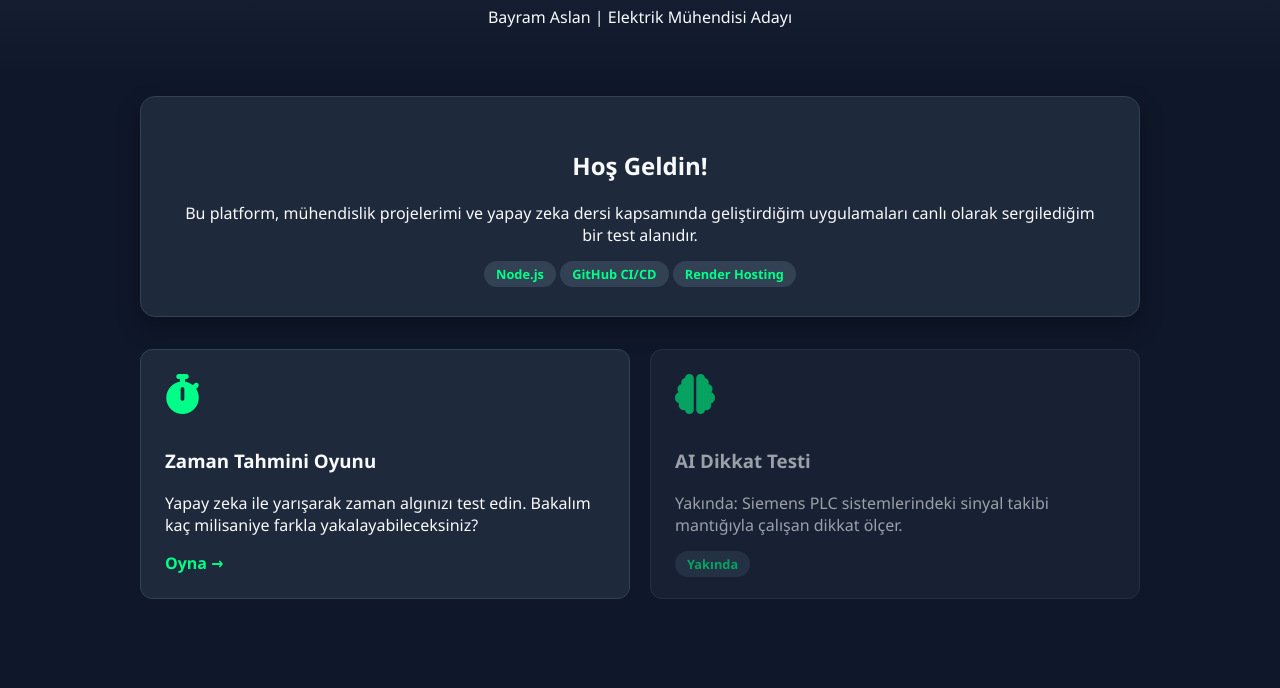
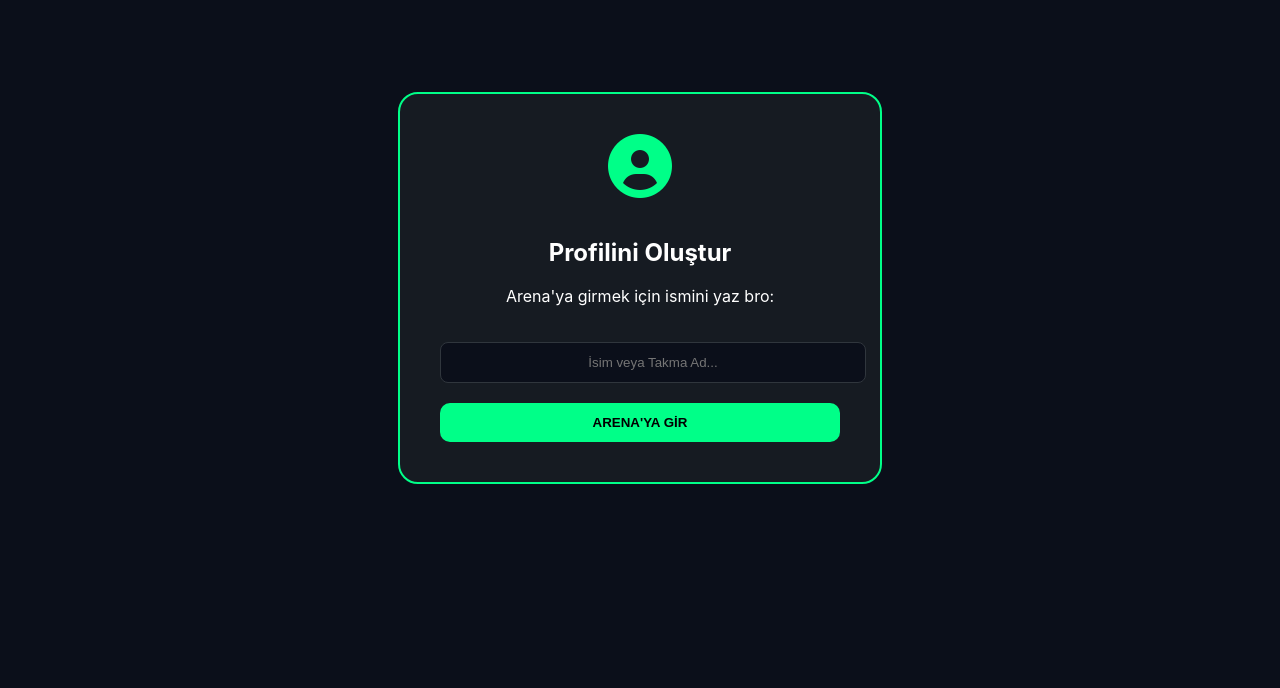
Before and after one commit to Bayram-Aslan/ai-playground, a website: page public/index.html in a window 1280 px wide. Shown: the part 112-800 px from the top of the page. Drawn offline with Linux system fonts and the light colour scheme.

Commit message:
Kullanıcı profil sistemi eklendi

```diff
--- a/public/index.html
+++ b/public/index.html
@@ -3,120 +3,97 @@
 <head>
     <meta charset="UTF-8">
     <meta name="viewport" content="width=device-width, initial-scale=1.0">
-    <title>Bayram Aslan | AI-Playground</title>
+    <title>AI Arena | Giriş</title>
     <link rel="stylesheet" href="https://cdnjs.cloudflare.com/ajax/libs/font-awesome/6.0.0/css/all.min.css">
     <style>
-        :root {
-            --primary-color: #00ff88;
-            --bg-dark: #0f172a;
-            --card-bg: #1e293b;
-            --text-main: #f8fafc;
+        :root { --primary: #00ff88; --bg: #0b0f1a; --card-bg: #161b22; }
+        body { background-color: var(--bg); color: white; font-family: 'Inter', sans-serif; margin: 0; display: flex; flex-direction: column; align-items: center; min-height: 100vh; justify-content: center; }
+
+        /* Profil Oluşturma Ekranı (Modal) */
+        #profile-overlay {
+            position: fixed; top: 0; left: 0; width: 100%; height: 100%;
+            background: var(--bg); display: flex; flex-direction: column;
+            align-items: center; justify-content: center; z-index: 1000;
         }
 
-        body {
-            background-color: var(--bg-dark);
-            color: var(--text-main);
-            font-family: 'Segoe UI', Tahoma, Geneva, Verdana, sans-serif;
-            margin: 0;
-            display: flex;
-            flex-direction: column;
-            align-items: center;
-            min-height: 100vh;
+        .profile-box {
+            background: var(--card-bg); padding: 40px; border-radius: 20px;
+            border: 2px solid var(--primary); text-align: center; width: 90%; max-width: 400px;
         }
 
-        header {
-            width: 100%;
-            padding: 2rem 0;
-            text-align: center;
-            background: linear-gradient(to bottom, #1e293b, transparent);
+        input {
+            width: 100%; padding: 12px; margin: 20px 0; border-radius: 8px;
+            border: 1px solid #30363d; background: #0b0f1a; color: white; text-align: center;
         }
 
-        .container {
-            max-width: 1000px;
-            width: 90%;
-            padding: 20px;
+        .start-btn {
+            background: var(--primary); color: black; padding: 12px 30px;
+            border-radius: 10px; font-weight: 800; cursor: pointer; border: none; width: 100%;
         }
 
-        .profile-card {
-            background: var(--card-bg);
-            border-radius: 15px;
-            padding: 2rem;
-            text-align: center;
-            border: 1px solid #334155;
-            margin-bottom: 2rem;
-            box-shadow: 0 10px 25px rgba(0,0,0,0.3);
-        }
+        /* Oyun Alanı (Başlangıçta Gizli) */
+        #main-content { display: none; width: 100%; max-width: 1200px; padding: 20px; text-align: center; }
 
-        .game-grid {
-            display: grid;
-            grid-template-columns: repeat(auto-fit, minmax(300px, 1fr));
-            gap: 20px;
-        }
-
-        .game-card {
-            background: var(--card-bg);
-            border: 1px solid #334155;
-            border-radius: 12px;
-            padding: 1.5rem;
-            transition: transform 0.3s, border-color 0.3s;
-            cursor: pointer;
-            text-decoration: none;
-            color: inherit;
-        }
-
-        .game-card:hover {
-            transform: translateY(-5px);
-            border-color: var(--primary-color);
-        }
-
-        .game-card i {
-            font-size: 2.5rem;
-            color: var(--primary-color);
-            margin-bottom: 1rem;
-        }
-
-        .badge {
-            background: #334155;
-            color: var(--primary-color);
-            padding: 4px 12px;
-            border-radius: 20px;
-            font-size: 0.8rem;
-            font-weight: bold;
-        }
+        .game-container { display: grid; grid-template-columns: repeat(auto-fit, minmax(300px, 1fr)); gap: 30px; margin-top: 50px; }
+        .game-box { background: var(--card-bg); border: 1px solid #30363d; border-radius: 20px; padding: 30px; text-decoration: none; color: white; transition: 0.3s; }
+        .game-box:hover { border-color: var(--primary); transform: translateY(-5px); }
+        .user-welcome { color: var(--primary); font-size: 1.2rem; margin-bottom: 30px; }
     </style>
 </head>
 <body>
-    <header>
-        <h1><i class="fas fa-microchip"></i> AI-Playground</h1>
-        <p>Bayram Aslan | Elektrik Mühendisi Adayı</p>
-    </header>
 
-    <div class="container">
-        <div class="profile-card">
-            <h2>Hoş Geldin!</h2>
-            <p>Bu platform, mühendislik projelerimi ve yapay zeka dersi kapsamında geliştirdiğim uygulamaları canlı olarak sergilediğim bir test alanıdır.</p>
-            <div style="margin-top: 15px;">
-                <span class="badge">Node.js</span>
-                <span class="badge">GitHub CI/CD</span>
-                <span class="badge">Render Hosting</span>
-            </div>
+    <div id="profile-overlay">
+        <div class="profile-box">
+            <i class="fas fa-user-circle" style="font-size: 4rem; color: var(--primary); margin-bottom: 20px;"></i>
+            <h2>Profilini Oluştur</h2>
+            <p>Arena'ya girmek için ismini yaz bro:</p>
+            <input type="text" id="username-input" placeholder="İsim veya Takma Ad..." maxlength="15">
+            <button class="start-btn" onclick="saveProfile()">ARENA'YA GİR</button>
         </div>
+    </div>
 
-        <div class="game-grid">
-            <a href="/quiz.html" class="game-card">
-                <i class="fas fa-stopwatch"></i>
-                <h3>Zaman Tahmini Oyunu</h3>
-                <p>Yapay zeka ile yarışarak zaman algınızı test edin. Bakalım kaç milisaniye farkla yakalayabileceksiniz?</p>
-                <div style="margin-top: 10px; font-weight: bold; color: var(--primary-color);">Oyna →</div>
+    <div id="main-content">
+        <div class="user-welcome" id="welcome-text"></div>
+        <h1>AI ARENA</h1>
+        <div class="game-container">
+            <a href="/quiz.html" class="game-box">
+                <i class="fas fa-bolt" style="font-size: 3rem; color: var(--primary);"></i>
+                <h2>Zaman Tahmini</h2>
+                <p>Reflekslerini test et.</p>
+                <div style="color: var(--primary); font-weight: bold; margin-top: 15px;">OYNA →</div>
             </a>
-
-            <div class="game-card" style="opacity: 0.6; cursor: not-allowed;">
-                <i class="fas fa-brain"></i>
-                <h3>AI Dikkat Testi</h3>
-                <p>Yakında: Siemens PLC sistemlerindeki sinyal takibi mantığıyla çalışan dikkat ölçer.</p>
-                <span class="badge">Yakında</span>
+            <div class="game-box" style="opacity: 0.5;">
+                <i class="fas fa-lock" style="font-size: 3rem;"></i>
+                <h2>Yakında</h2>
+                <p>Yeni modüller yolda.</p>
             </div>
         </div>
     </div>
+
+    <script>
+        // Sayfa yüklendiğinde kontrol et
+        window.onload = function() {
+            const savedName = localStorage.getItem('arena_user');
+            if (savedName) {
+                showMainContent(savedName);
+            }
+        }
+
+        function saveProfile() {
+            const name = document.getElementById('username-input').value;
+            if (name.trim().length < 2) {
+                alert("Lütfen geçerli bir isim gir bro!");
+                return;
+            }
+            localStorage.setItem('arena_user', name);
+            showMainContent(name);
+        }
+
+        function showMainContent(name) {
+            document.getElementById('profile-overlay').style.display = 'none';
+            document.getElementById('main-content').style.display = 'block';
+            document.getElementById('welcome-text').innerText = "Hoş geldin, Operatör " + name + "!";
+        }
+    </script>
 </body>
 </html>
```
